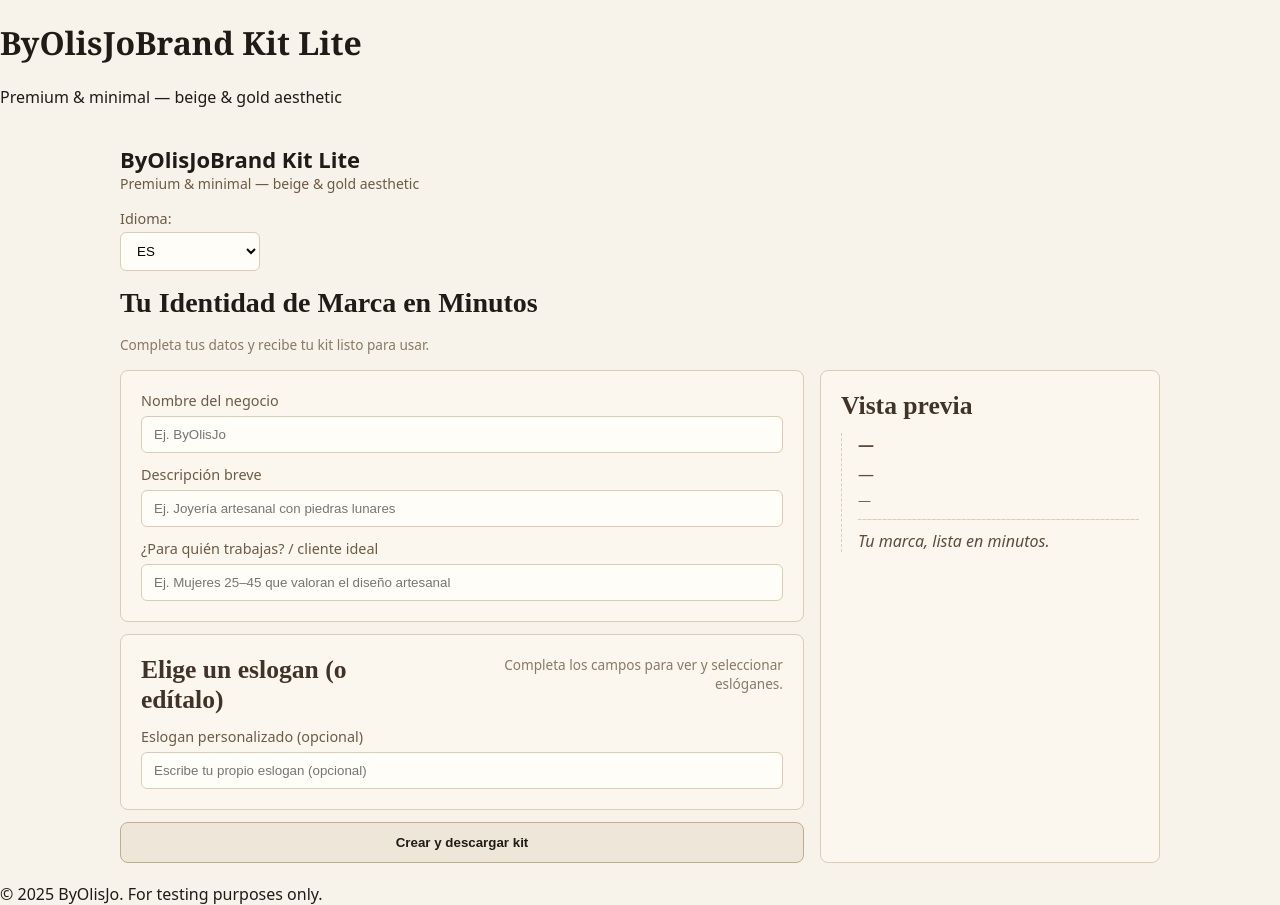
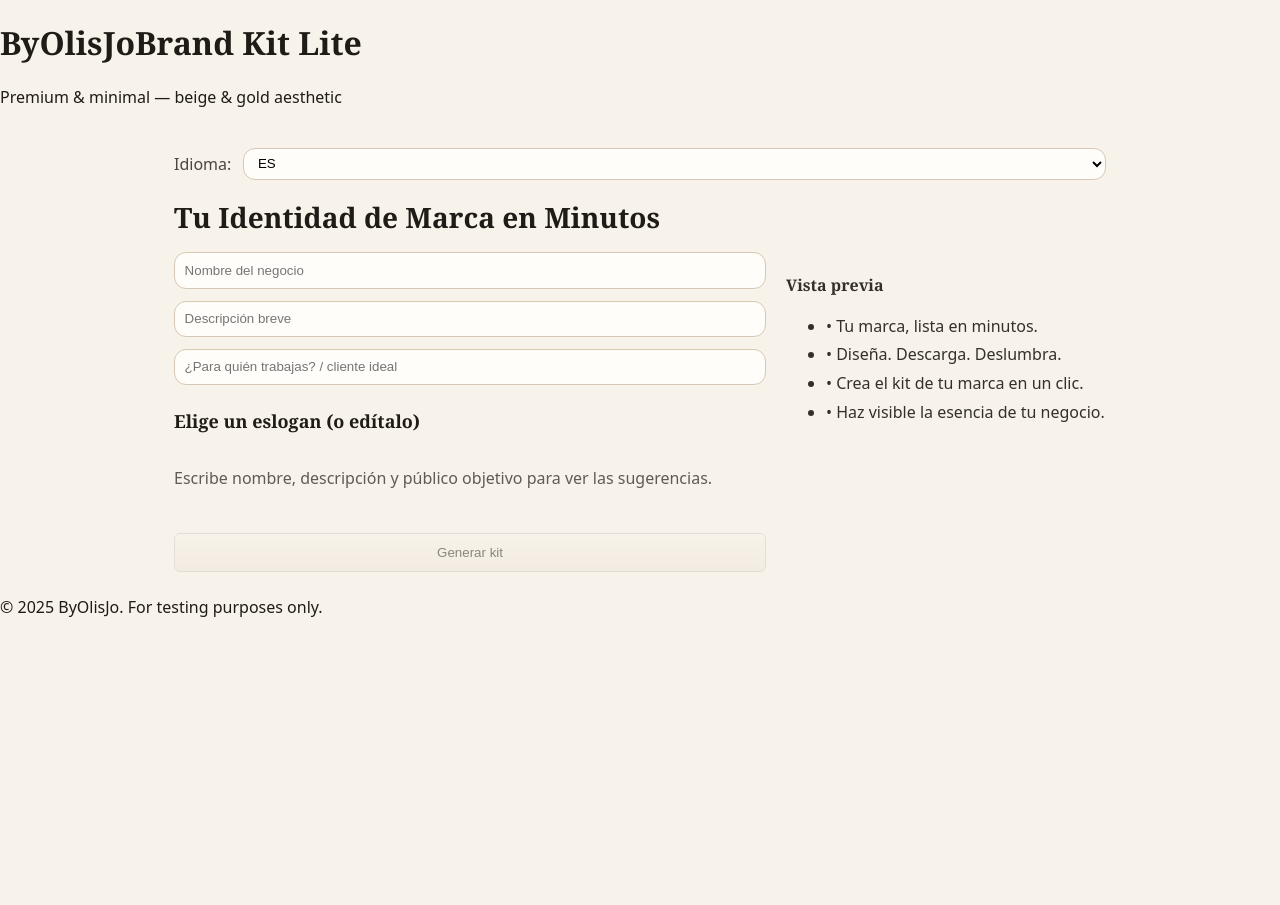
Before and after one commit to infobyolisjo-cpu/mi-primer-proyecto, a Next.js app: page / in a window 1280 px wide. After the commit the page ends 800 px from the top, so only its background shows below. Built offline with nearby package versions, Linux system fonts and the light colour scheme.

Commit message:
Home: ocultar eslóganes hasta completar datos y deshabilitar botón
Render condicional con canPickSlogan y canSubmit; ES/EN vía ?lang; botón Generar kit deshabilitado hasta tener nombre, descripción, cliente y eslogan elegido o personalizado.

```diff
--- a/app/page.tsx
+++ b/app/page.tsx
@@ -1,328 +1,218 @@
 'use client';
 
 import { useEffect, useMemo, useState } from 'react';
-import { useRouter } from 'next/navigation';
+import { useRouter, useSearchParams } from 'next/navigation';
 
 type Lang = 'es' | 'en';
 
-const t = {
+const texts = {
   es: {
-    brand: 'ByOlisJoBrand Kit Lite',
-    premium: 'Premium & minimal — beige & gold aesthetic',
-    lang: 'Idioma',
-    // Sección: datos
     title: 'Tu Identidad de Marca en Minutos',
     name: 'Nombre del negocio',
     desc: 'Descripción breve',
     client: '¿Para quién trabajas? / cliente ideal',
-    helpTop: 'Completa tus datos y recibe tu kit listo para usar.',
-    // Sección: eslóganes
     pickSlogan: 'Elige un eslogan (o edítalo)',
     customSlogan: 'Eslogan personalizado (opcional)',
-    needData: 'Completa los campos para ver y seleccionar eslóganes.',
-    suggestionsTitle: 'Ideas de eslogan',
+    needData: 'Escribe nombre, descripción y público objetivo para ver las sugerencias.',
+    generate: 'Generar kit',
+    langLabel: 'Idioma:',
     suggestions: [
       'Tu marca, lista en minutos.',
       'Diseña. Descarga. Deslumbra.',
       'Crea el kit de tu marca en un clic.',
       'Haz visible la esencia de tu negocio.',
     ],
-    // Botón
-    cta: 'Crear y descargar kit',
-    // Vista previa (derecha)
     previewTitle: 'Vista previa',
   },
   en: {
-    brand: 'ByOlisJoBrand Kit Lite',
-    premium: 'Premium & minimal — beige & gold aesthetic',
-    lang: 'Language',
-    // Section: data
     title: 'Your Brand Identity in Minutes',
     name: 'Business name',
     desc: 'Short description',
     client: 'Who do you work for? / ideal client',
-    helpTop: 'Fill in your details to get your ready-to-use kit.',
-    // Section: slogans
-    pickSlogan: 'Choose a slogan (or edit)',
+    pickSlogan: 'Pick a slogan (or edit it)',
     customSlogan: 'Custom slogan (optional)',
-    needData: 'Fill the fields to view and choose slogans.',
-    suggestionsTitle: 'Slogan ideas',
+    needData: 'Fill in name, description and audience to see suggestions.',
+    generate: 'Generate kit',
+    langLabel: 'Language:',
     suggestions: [
       'Your brand, ready in minutes.',
       'Design. Download. Dazzle.',
-      'Your brand kit in one click.',
+      'Create your brand kit in one click.',
       'Make your essence visible.',
     ],
-    // Button
-    cta: 'Create & download kit',
-    // Preview
     previewTitle: 'Preview',
   },
 } as const;
 
 export default function HomePage() {
   const router = useRouter();
+  const search = useSearchParams();
 
   // idioma (se sincroniza con ?lang si llega)
   const [lang, setLang] = useState<Lang>('es');
+  useEffect(() => {
+    try {
+      const q = search.get('lang');
+      if (q === 'en' || q === 'es') setLang(q);
+    } catch {}
+  }, [search]);
+
+  const t = texts[lang];
 
   // datos del formulario
-  const [name, setName] = useState('');
-  const [desc, setDesc] = useState('');
+  const [name, setName]   = useState('');
+  const [desc, setDesc]   = useState('');
   const [client, setClient] = useState('');
 
   // eslóganes
-  const suggestions = t[lang].suggestions;
-  const [picked, setPicked] = useState<number>(0); // índice de suggestions
+  const suggestions = t.suggestions;
+  const [picked, setPicked] = useState<number | null>(0); // por defecto el primero
   const [custom, setCustom] = useState('');
-// === NUEVO: reglas de activación ===
-const canPickSlogan =
-  name.trim().length > 0 &&
-  desc.trim().length > 0 &&
-  client.trim().length > 0;
-
-const hasSlogan = (picked !== null) || custom.trim().length > 0;
-
-const canSubmit = canPickSlogan && hasSlogan;
 
   // colores por defecto (si luego los haces configurables, pásalos aquí)
-  const colors = ['#C5B28F', '#8C7A5B', '#E7DCC7'];
+  const colors = ['#C8B28F', '#8C745B', '#E7DCC7'];
 
-  // lee ?lang si llega
-  useEffect(() => {
-    try {
-      const u = new URL(window.location.href);
-      const ql = u.searchParams.get('lang');
-      if (ql === 'en' || ql === 'es') setLang(ql);
-    } catch {}
-  }, []);
+  // reglas de habilitación
+  const canPickSlogan = useMemo(() => {
+    return name.trim() !== '' && desc.trim() !== '' && client.trim() !== '';
+  }, [name, desc, client]);
 
-  // “listo” cuando los 3 campos base están completos
-  const isReady = useMemo(
-    () => name.trim() && desc.trim() && client.trim(),
-    [name, desc, client]
-  );
+  const chosenSlogan = (custom.trim() !== '' ? custom.trim()
+                    : picked !== null ? suggestions[picked] : '');
 
-  // eslogan final = custom (si hay), sino el elegido por radio
-  const finalSlogan = useMemo(() => {
-    if (custom.trim()) return custom.trim();
-    return suggestions[picked] ?? suggestions[0];
-  }, [custom, picked, suggestions]);
+  const canSubmit = canPickSlogan && chosenSlogan !== '';
 
-  // submit → vamos a /pay con los params
-  const onSubmit = (e: React.FormEvent) => {
+  // al cambiar idioma, actualizamos la URL (?lang=)
+  function handleLangChange(newLang: Lang) {
+    setLang(newLang);
+    const url = new URL(window.location.href);
+    url.searchParams.set('lang', newLang);
+    router.replace(url.toString());
+  }
+
+  // submit → ir a /pay con datos
+  function handleSubmit(e: React.FormEvent) {
     e.preventDefault();
-    if (!isReady) return;
+    if (!canSubmit) return;
 
-    const params = new URLSearchParams({
-      name: name.trim(),
-      slogan: finalSlogan,
-      colors: colors.join(','), // ej: #C5B28F,#8C7A5B,#E7DCC7
-      lang,
-    });
-
-    router.push(`/pay?${params.toString()}`);
-  };
-
-  // pequeños estilos para mantener tu estética sin tocar CSS global
-  const card: React.CSSProperties = {
-    border: '1px solid #d9cdb4',
-    background: '#fbf7ee',
-    borderRadius: 8,
-    padding: '1.25rem',
-  };
-  const label: React.CSSProperties = {
-    fontSize: '0.9rem',
-    marginBottom: 6,
-    display: 'block',
-    color: '#6b5b45',
-  };
-  const input: React.CSSProperties = {
-    width: '100%',
-    padding: '10px 12px',
-    border: '1px solid #d9cdb4',
-    borderRadius: 6,
-    background: '#fffdf8',
-  };
-  const hint: React.CSSProperties = {
-    fontSize: '0.85rem',
-    color: '#6b5b45',
-    opacity: 0.8,
-  };
-  const h2: React.CSSProperties = {
-    fontFamily: 'serif',
-    fontWeight: 600,
-    fontSize: '1.6rem',
-    margin: '0 0 12px',
-    color: '#3f3427',
-  };
-  const rightNote: React.CSSProperties = {
-    borderLeft: '1px dashed #d9cdb4',
-    paddingLeft: '1rem',
-    color: '#5a4d3b',
-  };
+    const url = new URL('/pay', window.location.origin);
+    url.searchParams.set('name', name.trim());
+    url.searchParams.set('slogan', chosenSlogan);
+    url.searchParams.set('colors', colors.join(',')); // CSV
+    url.searchParams.set('lang', lang);
+    router.push(url.toString());
+  }
 
   return (
-    <div style={{ maxWidth: 1080, margin: '0 auto', padding: '1.25rem' }}>
-      {/* encabezado */}
-      <div style={{ marginBottom: 16 }}>
-        <div style={{ fontSize: 22, fontWeight: 700 }}>{t[lang].brand}</div>
-        <div style={{ fontSize: 14, color: '#6b5b45' }}>{t[lang].premium}</div>
-      </div>
-
-      {/* selector idioma */}
-      <div style={{ marginBottom: 16 }}>
-        <label style={{ ...label, marginBottom: 4 }}>{t[lang].lang}:</label>
+    <main style={{ maxWidth: 980, margin: '0 auto', padding: '1.5rem' }}>
+      {/* Cabecera + selector de idioma */}
+      <div style={{ display: 'flex', alignItems: 'center', gap: 12, marginBottom: 16 }}>
+        <label style={{ opacity: 0.8 }}>{t.langLabel}</label>
         <select
           value={lang}
-          onChange={(e) => setLang((e.target.value as Lang) ?? 'es')}
-          style={{ ...input, width: 140 }}
+          onChange={(e) => handleLangChange(e.target.value as Lang)}
+          style={{ padding: '0.4rem 0.6rem' }}
         >
           <option value="es">ES</option>
           <option value="en">EN</option>
         </select>
       </div>
 
-      {/* título + ayuda */}
-      <h1 style={{ fontFamily: 'serif', fontSize: 28, margin: '16px 0' }}>
-        {t[lang].title}
+      <h1 className="font-serif" style={{ fontSize: 28, marginBottom: 16 }}>
+        {t.title}
       </h1>
-      <p style={{ ...hint, margin: '0 0 16px' }}>{t[lang].helpTop}</p>
 
-      {/* layout 2 columnas */}
-      <div
-        style={{
-          display: 'grid',
-          gridTemplateColumns: '1fr 340px',
-          gap: '1rem',
-        }}
-      >
-        {/* izquierda: formulario */}
-        <form onSubmit={onSubmit}>
-          <div style={{ ...card, marginBottom: 12 }}>
-            <div style={{ marginBottom: 12 }}>
-              <label style={label}>{t[lang].name}</label>
+      {/* Layout principal: formulario + panel lateral */}
+      <div style={{ display: 'grid', gridTemplateColumns: '1fr 320px', gap: 20 }}>
+        {/* Formulario */}
+        <form onSubmit={handleSubmit}>
+          <div style={{ display: 'grid', gap: 12 }}>
             <input
-                style={input}
-                placeholder={lang === 'es' ? 'Ej. ByOlisJo' : 'e.g. ByOlisJo'}
+              type="text"
+              placeholder={t.name}
               value={name}
               onChange={(e) => setName(e.target.value)}
+              style={{ padding: '0.6rem', width: '100%' }}
             />
-            </div>
-
-            <div style={{ marginBottom: 12 }}>
-              <label style={label}>{t[lang].desc}</label>
             <input
-                style={input}
-                placeholder={
-                  lang === 'es'
-                    ? 'Ej. Joyería artesanal con piedras lunares'
-                    : 'e.g. Handmade jewelry with moon-inspired stones'
-                }
+              type="text"
+              placeholder={t.desc}
               value={desc}
               onChange={(e) => setDesc(e.target.value)}
+              style={{ padding: '0.6rem', width: '100%' }}
             />
-            </div>
-
-            <div>
-              <label style={label}>{t[lang].client}</label>
             <input
-                style={input}
-                placeholder={
-                  lang === 'es'
-                    ? 'Ej. Mujeres 25–45 que valoran el diseño artesanal'
-                    : 'e.g. Women 25–45 who value artisanal design'
-                }
+              type="text"
+              placeholder={t.client}
               value={client}
               onChange={(e) => setClient(e.target.value)}
+              style={{ padding: '0.6rem', width: '100%' }}
             />
-            </div>
-          </div>
 
-          <div style={{ ...card, marginBottom: 12 }}>
-            <div style={{ display: 'flex', justifyContent: 'space-between' }}>
-              <h2 style={h2}>{t[lang].pickSlogan}</h2>
-              {!isReady && (
-                <div style={{ ...hint, textAlign: 'right' }}>{t[lang].needData}</div>
-              )}
-            </div>
+            <h3 className="font-serif" style={{ fontSize: 18, margin: '12px 0 6px' }}>
+              {t.pickSlogan}
+            </h3>
 
-            {/* radios de eslóganes: ocultos si no está listo */}
-            {isReady && (
-              <div style={{ display: 'grid', gap: 10, marginBottom: 10 }}>
+            {!canPickSlogan ? (
+              <p style={{ opacity: 0.7 }}>{t.needData}</p>
+            ) : (
+              <>
+                <div role="radiogroup" aria-label="Sugerencias de eslogan" className="space-y-2">
                   {suggestions.map((s, i) => (
-                  <label
-                    key={i}
-                    style={{
-                      display: 'flex',
-                      gap: 8,
-                      alignItems: 'center',
-                      cursor: 'pointer',
-                    }}
-                  >
+                    <label key={i} style={{ display: 'flex', alignItems: 'center', gap: 8 }}>
                       <input
                         type="radio"
                         name="slogan"
-                      checked={!custom && picked === i}
-                      onChange={() => {
-                        setCustom('');
-                        setPicked(i);
-                      }}
+                        value={i}
+                        checked={picked === i}
+                        onChange={() => setPicked(i)}
                       />
                       <span>{s}</span>
                     </label>
                   ))}
                 </div>
-            )}
 
-            <div>
-              <label style={label}>{t[lang].customSlogan}</label>
+                <div style={{ marginTop: 12 }}>
                   <input
-                style={input}
-                placeholder={
-                  lang === 'es'
-                    ? 'Escribe tu propio eslogan (opcional)'
-                    : 'Write your own slogan (optional)'
-                }
+                    type="text"
+                    placeholder={t.customSlogan}
                     value={custom}
                     onChange={(e) => setCustom(e.target.value)}
+                    style={{ padding: '0.6rem', width: '100%' }}
                   />
                 </div>
-          </div>
+              </>
+            )}
 
             <button
               type="submit"
-            disabled={!isReady}
+              disabled={!canSubmit}
               style={{
-              width: '100%',
-              padding: '12px 14px',
-              borderRadius: 8,
-              border: '1px solid #bfae8e',
-              background: isReady ? '#e8dcc7' : '#eee7d9',
-              cursor: isReady ? 'pointer' : 'not-allowed',
-              fontWeight: 600,
+                marginTop: 16,
+                padding: '0.7rem 1rem',
+                opacity: canSubmit ? 1 : 0.5,
+                cursor: canSubmit ? 'pointer' : 'not-allowed',
+                border: '1px solid #ccc',
+                borderRadius: 6,
               }}
             >
-            {t[lang].cta}
+              {t.generate}
             </button>
+          </div>
         </form>
 
-        {/* derecha: vista previa */}
-        <div style={{ ...card }}>
-          <h2 style={h2}>{t[lang].previewTitle}</h2>
-          <div style={rightNote}>
-            <div style={{ marginBottom: 8, fontWeight: 600 }}>{name || '—'}</div>
-            <div style={{ marginBottom: 6 }}>{desc || '—'}</div>
-            <div style={{ marginBottom: 6, fontSize: 13, opacity: 0.85 }}>
-              {client || '—'}
+        {/* Panel lateral simple (puedes personalizarlo) */}
+        <aside style={{ opacity: 0.9 }}>
+          <h4 className="font-serif" style={{ fontSize: 16, marginBottom: 8 }}>
+            {t.previewTitle}
+          </h4>
+          <ul style={{ lineHeight: 1.8 }}>
+            {t.suggestions.map((s, i) => (
+              <li key={i}>• {s}</li>
+            ))}
+          </ul>
+        </aside>
       </div>
-            <hr style={{ border: 0, borderTop: '1px dashed #d9cdb4', margin: '10px 0' }} />
-            <div style={{ fontStyle: 'italic' }}>
-              {custom.trim() ? custom.trim() : suggestions[picked]}
-            </div>
-          </div>
-        </div>
-      </div>
-    </div>
+    </main>
   );
 }
```
Lines whose indentation alone changed are shown as unchanged.
